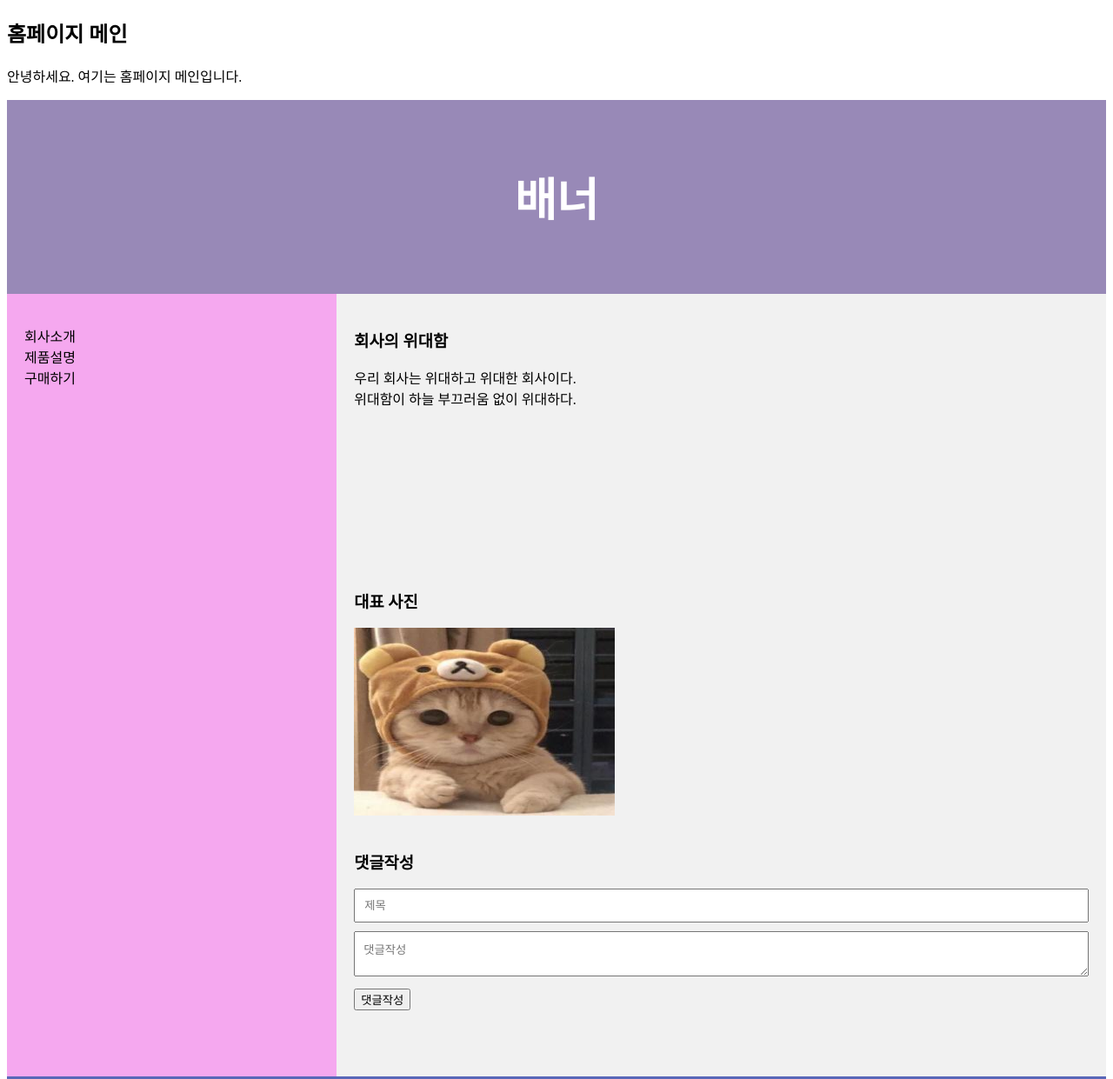
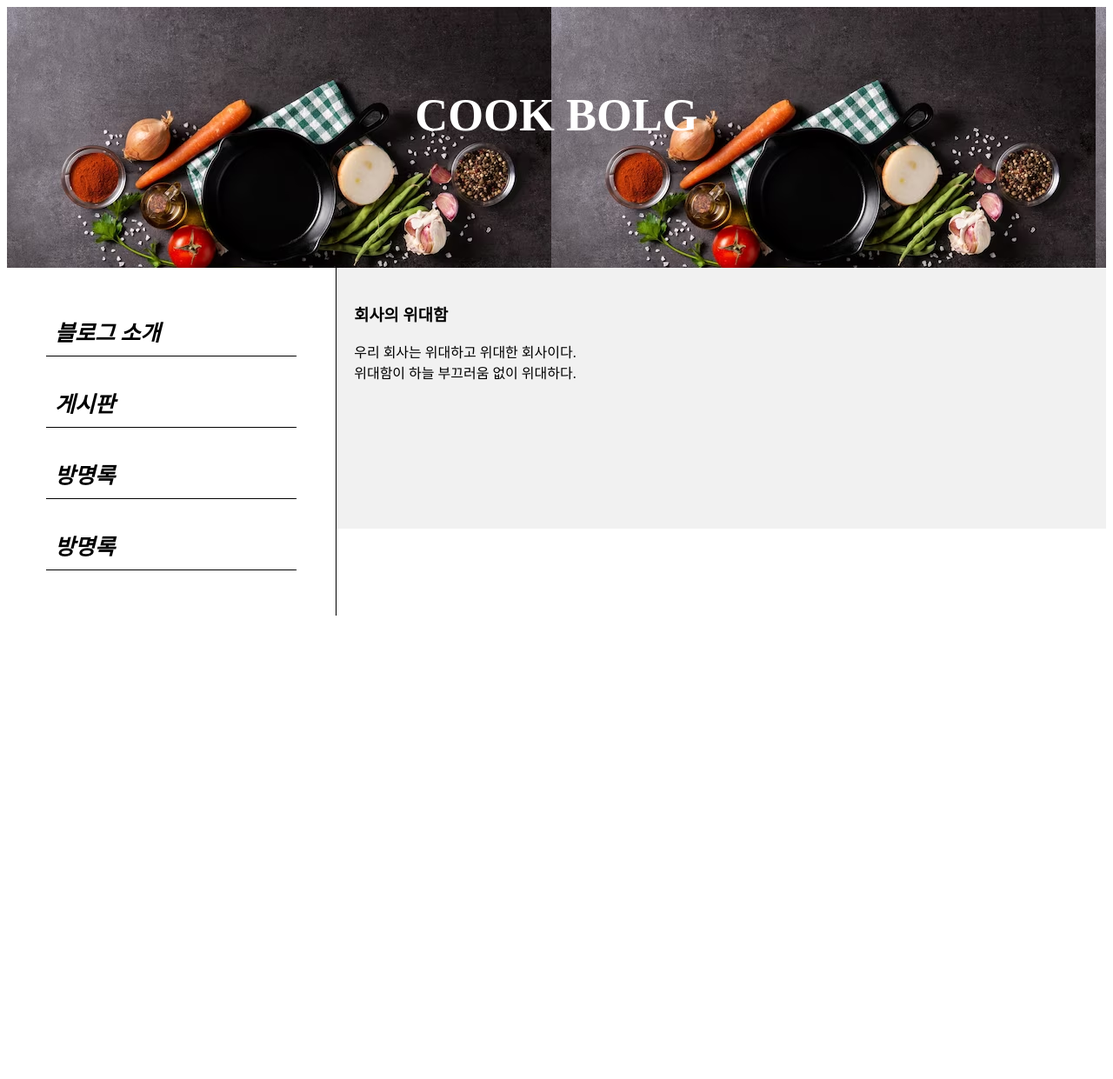
Before and after one commit to whdghks9241/FRONT-WORKSPACE, a plain HTML site: page html/blog.html in a window 1280 px wide. Shown: the top 1241 px of the page at 87% size. After the commit the page ends 800 px from the top, so only its background shows below. Drawn offline with Linux system fonts and the light colour scheme.

Commit message:
html, css 연습

```diff
--- a/css/blog.css
+++ b/css/blog.css
@@ -3,18 +3,22 @@
 }
 
 header {
-    background-color: #6b5597b0;
-    padding: 30px;
+    margin: 0px;
+    padding: 50px;
+    width: 100%;
+    height: 300px;
     text-align: center;
     font-size: 35px;
     color: white;
+    background-image:url("../image/img.png");
+
 }
 
 nav {
     float: left;
     width: 30%;
-    height: 900px;
-    background: #f5a8ef;
+    height: 400px;
+    border-right: 1px solid #000000;
     padding: 20px;
 
 }
@@ -39,7 +43,6 @@ section ::after {
 }
 
 footer {
-    background-color: #5967b8;
     padding: 10px;
     text-align: center;
     color: white;
@@ -57,3 +60,12 @@ footer {
     padding: 10px;
     margin-bottom: 10px;
 }
+
+.navli {
+    margin: 25px;
+    font-weight: bold;
+    font-size: 25px;
+    font-style: italic;
+    padding: 10px;
+    border-bottom: 1px solid black;
+}
--- a/css/home_infomation.css
+++ b/css/home_infomation.css
@@ -3,7 +3,10 @@
 }
 
 header {
-    background-color: #6b5597b0;
+    /* background: linear-gradient(lightCyan, skyBlue, deepskyBlue); */
+    /* background: linear-gradient(to right, #ad6ab3, #4568dc); */
+    background: linear-gradient(to right, #1c92d2, #f2fcfe);
+    /* background-color: #6b5597b0; */
     padding: 30px;
     text-align: center;
     font-size: 35px;
@@ -24,7 +27,6 @@ nav ul {
     padding: 0;
 }
 
-
 article {
     float: left;
     padding: 20px;
@@ -40,7 +42,9 @@ section ::after {
 }
 
 footer {
-    background-color: #5967b8;
+    /* 시작할 색상 정하기  */
+    background-image:linear-gradient(45deg, violet, orange);
+    /* background-color: #5967b8;  */
     padding: 10px;
     text-align: center;
     color: white;
--- a/html/blog.html
+++ b/html/blog.html
@@ -1,22 +1,22 @@
 <!DOCTYPE html>
 <html>
-    <heam>
-        <title>우리 회사 홈페이지</title>
+    <head>
+        <title>COOK BOLG</title>
         <meta charset="UTF-8">
         <link rel="stylesheet" type = "text/css" href="../css/blog.css">
-    </heam>
+    </head>
     <body>
-        <h2>홈페이지 메인</h2>
-        <p>안녕하세요. 여기는 홈페이지 메인입니다.</p>
         <header>
-            <h2>배너</h2>
+            <h2>COOK BOLG</h2>
         </header>
+
         <section>
             <nav>
                 <ul>
-                    <li>회사소개</li>
-                    <li>제품설명</li>
-                    <li>구매하기</li>
+                    <li class="navli">블로그 소개</li>
+                    <li class="navli">게시판</li>
+                    <li class="navli">방명록</li>
+                    <li class="navli">방명록</li>
                 </ul>
             </nav>
 
@@ -26,25 +26,9 @@
                 위대함이 하늘 부끄러움 없이 위대하다.</p>
             </article>
 
-            <article>
-                <h1>대표 사진</h1>
-                <img src="cuteCat.png" alt="img" style="width: 300px; height:300px;">
-            </article>
-
-            <article>
-                <div class="form-container" >
-                    <h1>댓글작성</h1>
-                    <input type="text" placeholder="제목"> <br>
-                    <textarea placeholder="댓글작성"></textarea>
-                    <button type="submit">댓글작성</button>
-                </div>
-
-            </article>
 
         </section>
 
-        <footer>
-            <p>회사소개 | 연혁 | 오시는길</p>
-        </footer>
+
     </body>
 </html>
```
